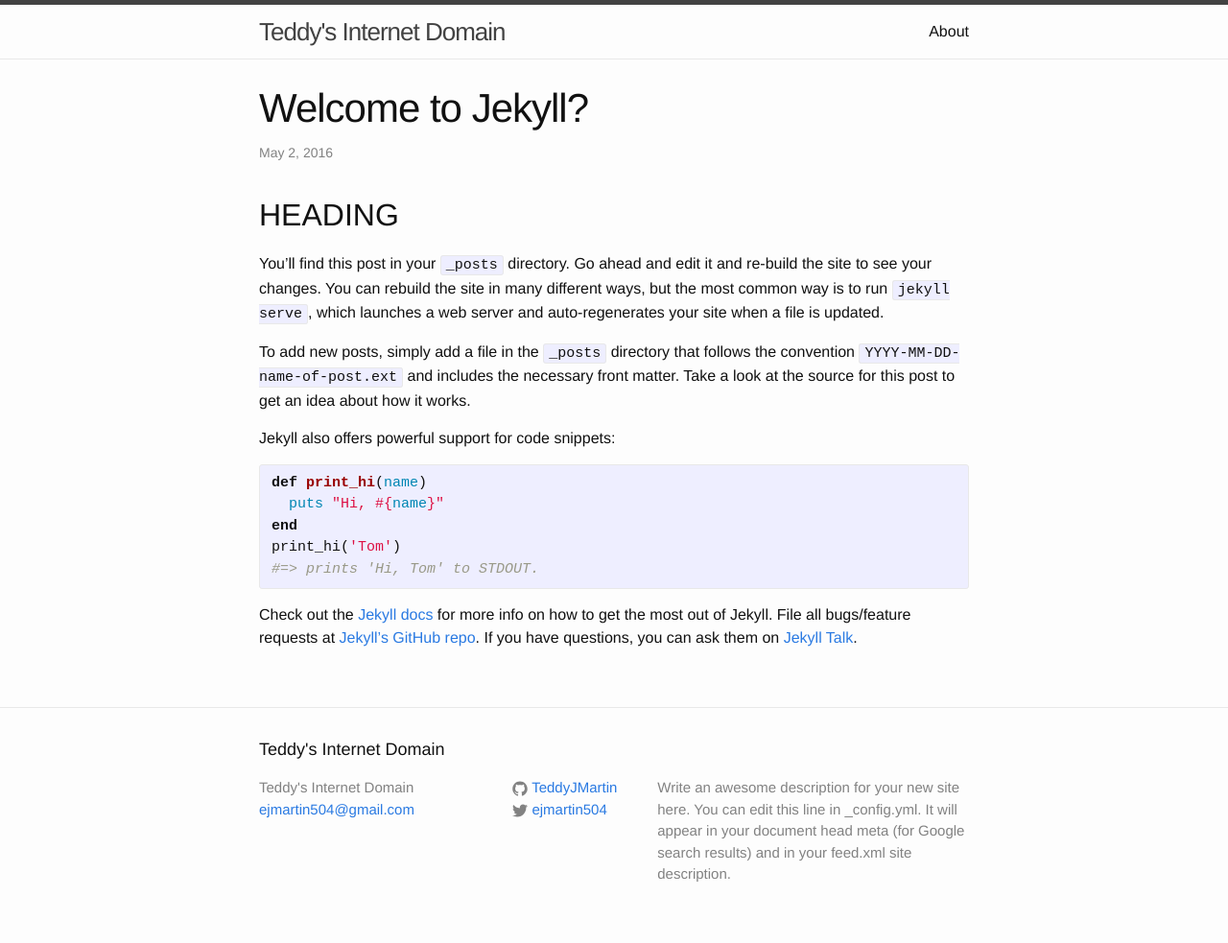
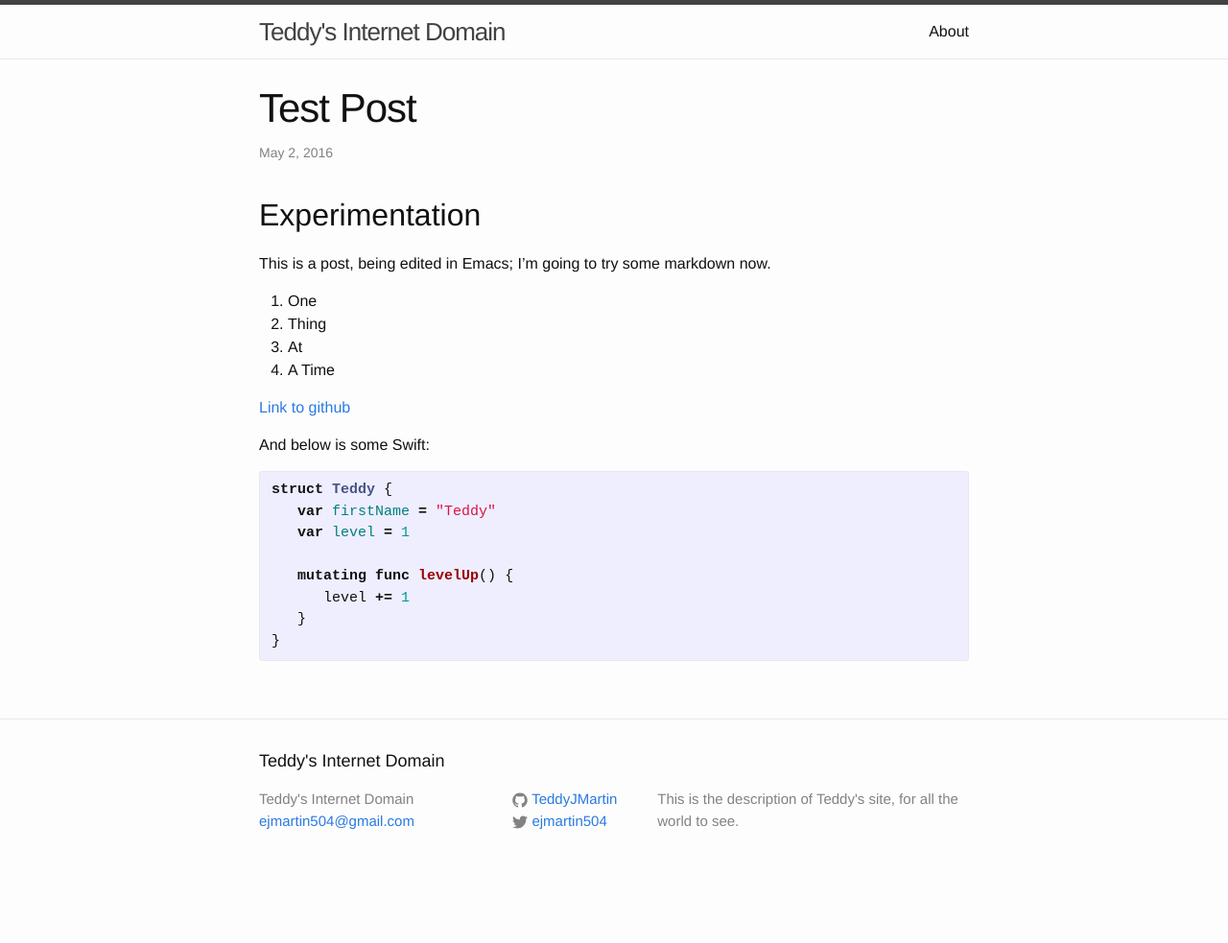
Before and after one commit to ejmartin504/ejmartin504.github.io, a Jekyll site: the page built from _posts/2016-05-01-welcome-to-jekyll.markdown, in a window 1280 px wide. Shown: the whole page at 96% size. Built offline with Jekyll 4.4.1, drawn with Linux system fonts in a browser that asks for light colours; after the commit the page ends 927 px from its top, so only the background shows below that.

Commit message:
Messing around

```diff
--- a/_config.yml
+++ b/_config.yml
@@ -9,9 +9,7 @@
 title: Teddy's Internet Domain
 email: ejmartin504@gmail.com
 description: > # this means to ignore newlines until "baseurl:"
-  Write an awesome description for your new site here. You can edit this
-  line in _config.yml. It will appear in your document head meta (for
-  Google search results) and in your feed.xml site description.
+  This is the description of Teddy's site, for all the world to see.
 baseurl: "" # the subpath of your site, e.g. /blog
 url: "http://teddymartin.co" # the base hostname & protocol for your site
 twitter_username: ejmartin504
--- a/_posts/2016-05-01-welcome-to-jekyll.markdown
+++ b/_posts/2016-05-01-welcome-to-jekyll.markdown
@@ -1,28 +1,30 @@
 ---
 layout: post
-title:  "Welcome to Jekyll?"
+title:  "Test Post"
 date:   2016-05-01 22:09:19 -0400
 categories: teddy
 ---
 
-## HEADING
+## Experimentation
 
-You’ll find this post in your `_posts` directory. Go ahead and edit it and re-build the site to see your changes. You can rebuild the site in many different ways, but the most common way is to run `jekyll serve`, which launches a web server and auto-regenerates your site when a file is updated.
+This is a post, being edited in Emacs; I'm going to try some markdown now.
 
-To add new posts, simply add a file in the `_posts` directory that follows the convention `YYYY-MM-DD-name-of-post.ext` and includes the necessary front matter. Take a look at the source for this post to get an idea about how it works.
+1. One
+2. Thing
+3. At
+4. A Time
 
-Jekyll also offers powerful support for code snippets:
+[Link to github](github.com.ejmartin)
 
-{% highlight ruby %}
-def print_hi(name)
-  puts "Hi, #{name}"
-end
-print_hi('Tom')
-#=> prints 'Hi, Tom' to STDOUT.
+And below is some Swift:
+
+{% highlight swift %}
+struct Teddy {
+   var firstName = "Teddy"
+   var level = 1
+
+   mutating func levelUp() {
+      level += 1
+   }
+}
 {% endhighlight %}
-
-Check out the [Jekyll docs][jekyll-docs] for more info on how to get the most out of Jekyll. File all bugs/feature requests at [Jekyll’s GitHub repo][jekyll-gh]. If you have questions, you can ask them on [Jekyll Talk][jekyll-talk].
-
-[jekyll-docs]: http://jekyllrb.com/docs/home
-[jekyll-gh]:   https://github.com/jekyll/jekyll
-[jekyll-talk]: https://talk.jekyllrb.com/
```
